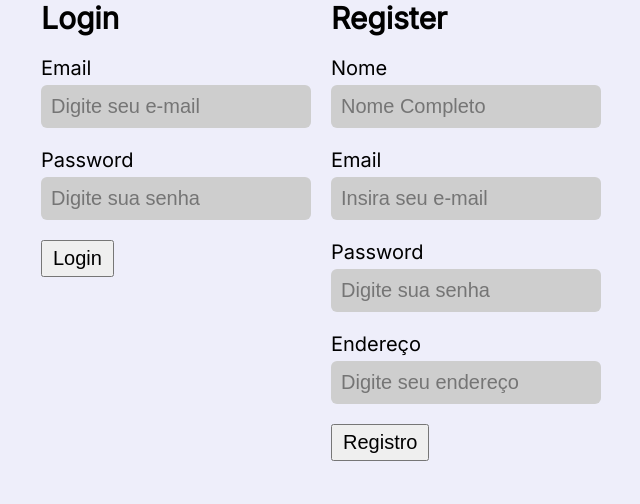
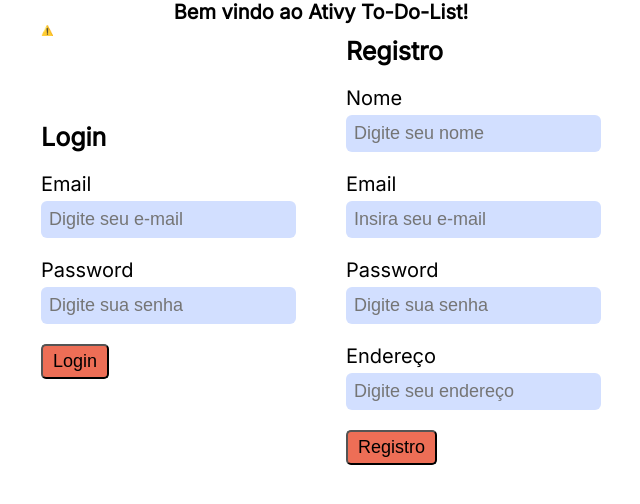
Before and after one commit to eduardojigub/ativy-challenge-full-stack, a React (Vite) app in the folder frontend/: page /auth in a window 1280 px wide. Shown: the top 504 px of the page, without its empty margins (319-959 px from the left). Built offline with nearby package versions, Linux system fonts and the light colour scheme; no server answers.

Commit message:
style: fixing some style

```diff
--- a/frontend/package.json
+++ b/frontend/package.json
@@ -9,6 +9,7 @@
     "preview": "vite preview"
   },
   "dependencies": {
+    "@lottiefiles/react-lottie-player": "^3.4.7",
     "axios": "^1.1.3",
     "moment": "^2.29.4",
     "react": "^18.2.0",
--- a/frontend/src/components/auth/AuthForm.module.scss
+++ b/frontend/src/components/auth/AuthForm.module.scss
@@ -4,7 +4,7 @@
 }
 
 .title {
-  font-size: 3rem;
+  font-size: 2.5rem;
 }
 .authForm {
   margin-top: 2rem;
@@ -14,18 +14,20 @@
     font-size: 2rem;
   }
   input {
-    font-size: 2rem;
+    font-size: 1.8rem;
     width: 100%;
     margin-bottom: 2rem;
     margin-top: 0.5rem;
-    padding: 1rem;
+    padding: 0.8rem;
     border-radius: 6px;
     border: none;
-    background-color: rgb(206, 206, 206);
+    background-color: #d2dfff;
   }
   button[type='submit'] {
-    font-size: 2rem;
+    font-size: 1.8rem;
     padding: 0.5rem 1rem;
+    border-radius: 5px;
+    background-color: #ed6e56;
     cursor: pointer;
   }
 }
--- a/frontend/src/components/auth/Register.jsx
+++ b/frontend/src/components/auth/Register.jsx
@@ -22,11 +22,11 @@ function Register() {
   };
   return (
     <div className={classes.register}>
-      <h1 className={classes.title}>Register</h1>
+      <h1 className={classes.title}>Registro</h1>
       <form className={classes.authForm} onSubmit={register}>
         <label htmlFor="name">
           Nome
-          <input type="text" name="name" placeholder="Nome Completo" required />
+          <input type="text" name="name" placeholder="Digite seu nome" required />
         </label>
         <label htmlFor="email">
           Email
--- a/frontend/src/components/nav/Navbar.jsx
+++ b/frontend/src/components/nav/Navbar.jsx
@@ -52,12 +52,13 @@ function Navbar() {
             {' '}
             {user.address}
           </p>
-          <Link to="/edit-profile" className={classes.editBtn}>
-            Editar Perfil
-          </Link>
+
         </div>
       </div>
       <nav>
+        <Link to="/edit-profile" className={classes.editBtn}>
+          Editar Perfil
+        </Link>
         <button type="button" className={classes.logout} onClick={handleLogout}>
           Sair
         </button>
--- a/frontend/src/components/nav/navbar.module.scss
+++ b/frontend/src/components/nav/navbar.module.scss
@@ -7,7 +7,7 @@ header {
 .userInfo {
   display: flex;
   .userIcon {
-    width: 60px;
+    width: 40px;
     height: 100%;
     border-radius: 50%;
     padding: 0.5rem;
@@ -16,16 +16,19 @@ header {
   }
   .name {
     font-size: 3rem;
+    margin-bottom: 10px;
   }
   .email {
     font-size: 1.8rem;
+    margin-top: 5px;
   }
 }
 .logout {
-  display: inline-block;
+  display: flex;
   background-color: crimson;
-  padding: 1rem 2rem;
-  font-size: 1.8rem;
+  padding: 0.5rem 1.5rem;
+  font-size: 1.5rem;
+  margin-top: 5px;
   border: none;
   color: white;
   border-radius: 50px;
@@ -37,9 +40,17 @@ header {
   }
 }
 .editBtn {
-  display: inline-block;
-  text-decoration: underline;
-  margin-top: 1rem;
+  display: flex;
+  background-color: rgb(26, 45, 87);
+  padding: 0.5rem 1.5rem;
   font-size: 1.5rem;
+  border: none;
+  color: white;
+  border-radius: 50px;
   cursor: pointer;
+  transition: 0.3s ease background-color, 0.3s ease color;
+  &:hover {
+    background-color: rgb(79, 81, 109);
+    color: rgb(205, 205, 205);
+  }
 }
--- a/frontend/src/components/task/TaskItem.module.scss
+++ b/frontend/src/components/task/TaskItem.module.scss
@@ -1,8 +1,9 @@
 .task_item {
-  background-color: rgba(128, 128, 128, 0.174);
+  background-color: #d2dfff;
   margin-top: 0.5rem;
   border-radius: 6px;
   font-size: 1.5rem;
+  text-align: center;
   &:hover {
     background-color: rgba(95, 95, 95, 0.2);
   }
@@ -46,6 +47,8 @@
   font-size: 1.6rem;
   color: crimson;
   border-radius: 50px;
+  border-style: none;
+  font-weight: bold;
   cursor: pointer;
   transition: 0.3s ease background-color, 0.3s ease color;
   &:hover {
@@ -61,10 +64,12 @@
   font-size: 1.6rem;
   color: rgb(13, 167, 59);
   border-radius: 50px;
+  border-style: none;
+  font-weight: bold;
   cursor: pointer;
   transition: 0.3s ease background-color, 0.3s ease color;
   &:hover {
-    background-color: rgb(142, 13, 39);
+    background-color: rgb(7, 68, 10);
     color: rgb(205, 205, 205);
   }
 }
--- a/frontend/src/components/task/TaskList.jsx
+++ b/frontend/src/components/task/TaskList.jsx
@@ -42,7 +42,7 @@ function TaskList() {
   const addNewTask = async (e) => {
     e.preventDefault();
     if (newTask.length <= 0) {
-      toast.error('Task está vazia');
+      toast.error('O campo tarefa está vazio');
     }
     try {
       const { data } = await axios.post('/api/tasks', {
--- a/frontend/src/components/task/TaskList.module.scss
+++ b/frontend/src/components/task/TaskList.module.scss
@@ -8,8 +8,8 @@
 }
 .addNew {
   display: inline-block;
-  background-color: #187f52;
-  padding: 1rem 2rem;
+  background-color: rgb(26, 45, 87);
+  padding: 0.5rem 1.5rem;
   font-size: 1.8rem;
   border: none;
   color: white;
@@ -17,7 +17,7 @@
   cursor: pointer;
   transition: 0.3s ease background-color, 0.3s ease color;
   &:hover {
-    background-color: #156542;
+    background-color: rgb(79, 81, 109);
     color: rgb(205, 205, 205);
   }
 }
@@ -36,18 +36,11 @@
     background-color: #bbbbbb;
   }
   button[type='submit'] {
-    background-color: #bbbbbb;
-    padding: 0.5rem 2rem;
     font-size: 1.8rem;
-    border: none;
-    color: black;
-    border-radius: 6px;
+    padding: 0.5rem 1rem;
+    border-radius: 5px;
+    background-color: #ed6e56;
     cursor: pointer;
-    transition: 0.3s ease background-color, 0.3s ease color;
-    &:hover {
-      background-color: #156542;
-      color: rgb(205, 205, 205);
-    }
   }
 }
 .taskList_table {
--- a/frontend/src/pages/Auth.jsx
+++ b/frontend/src/pages/Auth.jsx
@@ -1,5 +1,6 @@
 import React, { useEffect } from 'react';
 import { useNavigate } from 'react-router-dom';
+import { Player } from '@lottiefiles/react-lottie-player';
 import Layout from '../components/Layout';
 import Login from '../components/auth/Login';
 import Register from '../components/auth/Register';
@@ -18,6 +19,13 @@ function Auth() {
 
   return (
     <Layout>
+      <h1 className={classes.form_container}>Bem vindo ao Ativy To-Do-List!</h1>
+      <Player
+        autoplay
+        loop
+        src="https://assets3.lottiefiles.com/packages/lf20_mf5j5kua.json"
+        style={{ height: '250px', width: '250px' }}
+      />
       <div className={classes.form_container}>
         <Login />
         <Register />
--- a/frontend/src/pages/Auth.module.scss
+++ b/frontend/src/pages/Auth.module.scss
@@ -1,6 +1,9 @@
 .form_container {
   display: flex;
-  gap: 2rem;
+  align-items: center;
+  justify-content: center;
+
+  gap: 05rem;
   @media only screen and (max-width: 768px) {
     flex-direction: column;
   }
--- a/frontend/src/styles/global.scss
+++ b/frontend/src/styles/global.scss
@@ -10,7 +10,11 @@ html {
 }
 
 body {
-  background: rgb(238, 238, 250);
+  background: #ffff !important;
+}
+
+input {
+  background-color: #d2dfff !important;
 }
 
 a {
--- /dev/null
+++ b/package.json
@@ -0,0 +1,5 @@
+{
+  "dependencies": {
+    "@lottiefiles/react-lottie-player": "^3.4.7"
+  }
+}
```
Also changed, not shown: 2 other files (tests, documents, lock files or other folders).
